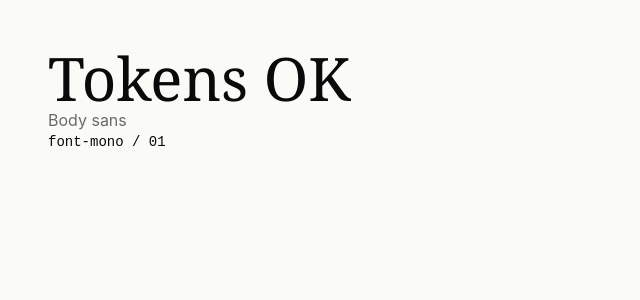
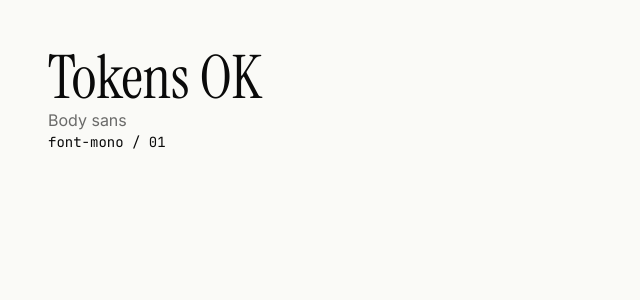
Before and after one commit to WhiteAvocad0/portfolio, a Next.js app: page / in a window 1280 px wide. Shown: the top 300 px of the page, without its empty margins (0-640 px from the left). Built offline with nearby package versions, Linux system fonts and the light colour scheme.

Commit message:
feat: load Inter, Instrument Serif, JetBrains Mono via next/font

```diff
--- a/app/layout.tsx
+++ b/app/layout.tsx
@@ -1,33 +1,36 @@
-import type { Metadata } from "next";
-import { Geist, Geist_Mono } from "next/font/google";
-import "./globals.css";
+import type { Metadata } from 'next';
+import { Inter, Instrument_Serif, JetBrains_Mono } from 'next/font/google';
+import './globals.css';
 
-const geistSans = Geist({
-  variable: "--font-geist-sans",
-  subsets: ["latin"],
+const sans = Inter({
+  subsets: ['latin'],
+  variable: '--font-sans',
+  display: 'swap',
 });
 
-const geistMono = Geist_Mono({
-  variable: "--font-geist-mono",
-  subsets: ["latin"],
+const display = Instrument_Serif({
+  subsets: ['latin'],
+  weight: '400',
+  variable: '--font-display',
+  display: 'swap',
+});
+
+const mono = JetBrains_Mono({
+  subsets: ['latin'],
+  variable: '--font-mono',
+  display: 'swap',
 });
 
 export const metadata: Metadata = {
-  title: "Create Next App",
-  description: "Generated by create next app",
+  title: 'Jeremy Woon — Final-year IT student & developer',
+  description:
+    'Portfolio of Jeremy Woon, a final-year Information Technology student at APU. Available for graduate SWE roles starting September 2026.',
 };
 
-export default function RootLayout({
-  children,
-}: Readonly<{
-  children: React.ReactNode;
-}>) {
+export default function RootLayout({ children }: { children: React.ReactNode }) {
   return (
-    <html
-      lang="en"
-      className={`${geistSans.variable} ${geistMono.variable} h-full antialiased`}
-    >
-      <body className="min-h-full flex flex-col">{children}</body>
+    <html lang="en" className={`${sans.variable} ${display.variable} ${mono.variable}`}>
+      <body>{children}</body>
     </html>
   );
 }
```
